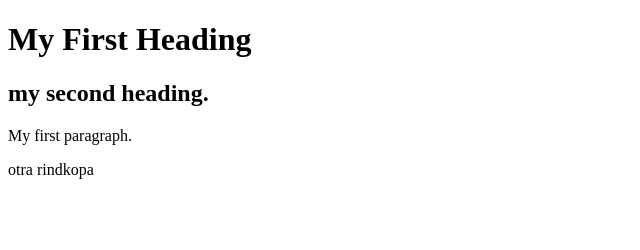
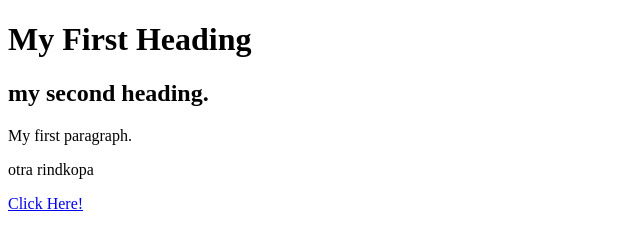
Before and after one commit to luckydoik/my-first-webpage, a plain HTML site: page index.html in a window 1280 px wide. Shown: the whole page, without its empty margins (0-640 px from the left). Drawn offline with Linux system fonts and the light colour scheme.

Commit message:
the first link is added

```diff
--- a/index.html
+++ b/index.html
@@ -7,6 +7,8 @@
 
 <p>My first paragraph.</p>
 <p>otra rindkopa</p>
+<p><a href="button.html">Click Here!</a></p>
+
 
 </body>
 </html>
```
